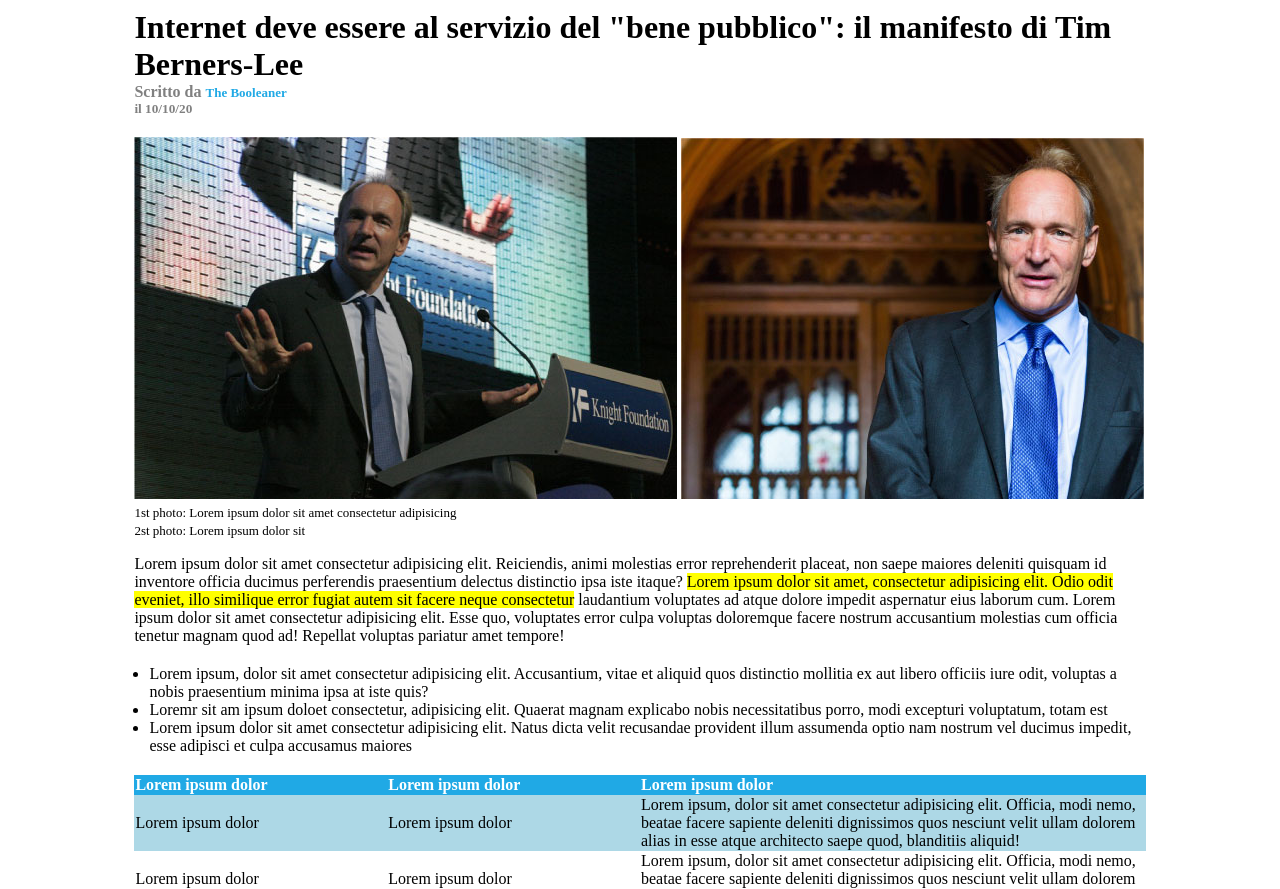
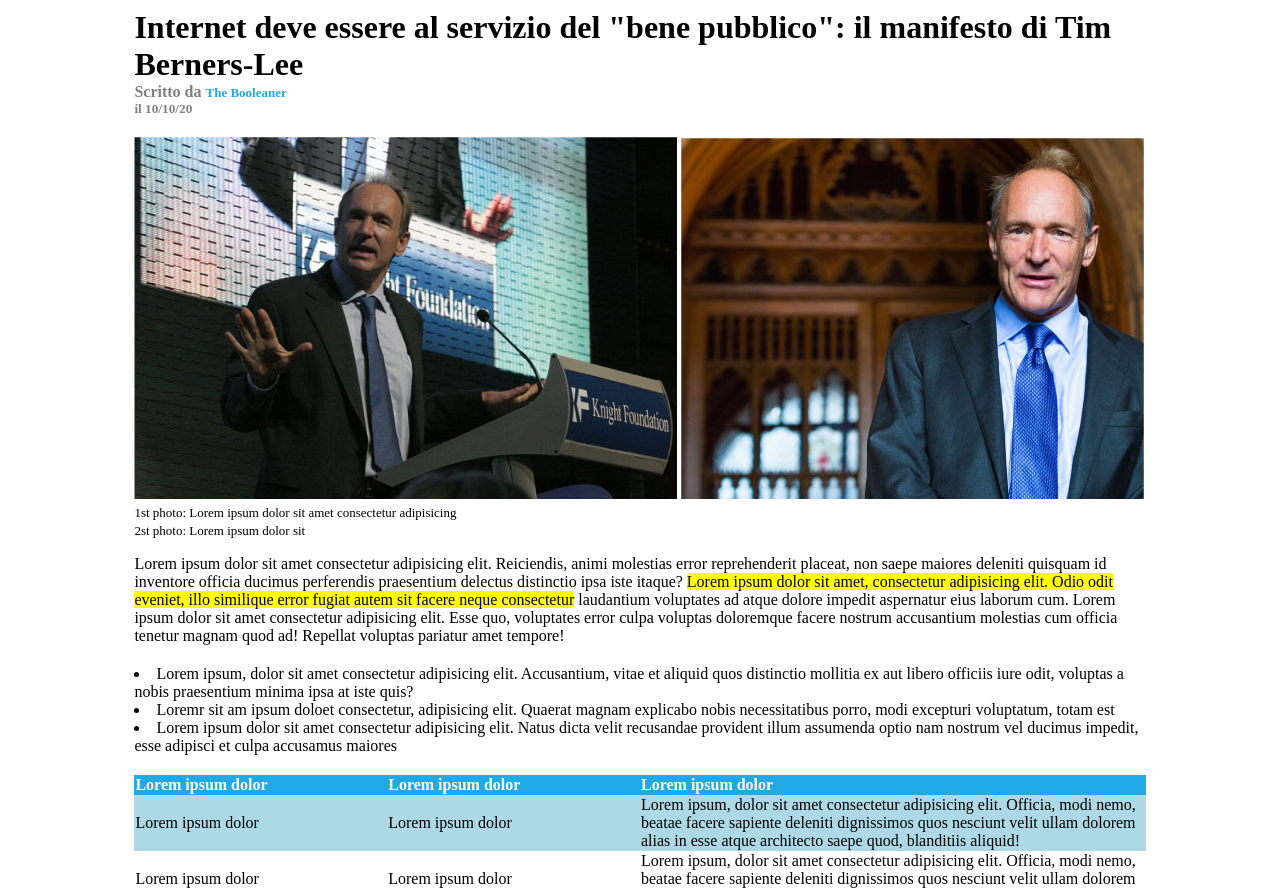
Before and after one commit to GioOli7/html-css-booleaner, a website: page index.html in a window 1280 px wide. Shown: the part 140-1029 px from the top of the page. Drawn offline with Linux system fonts and the light colour scheme.

Commit message:
minor fix

```diff
--- a/css/style.css
+++ b/css/style.css
@@ -45,7 +45,8 @@ span {
 
 
 ul {
-  padding-left: 15px;
+  padding-left: 0px;
+  list-style-position: inside;
   margin: 20px 0;
 }
 
```
